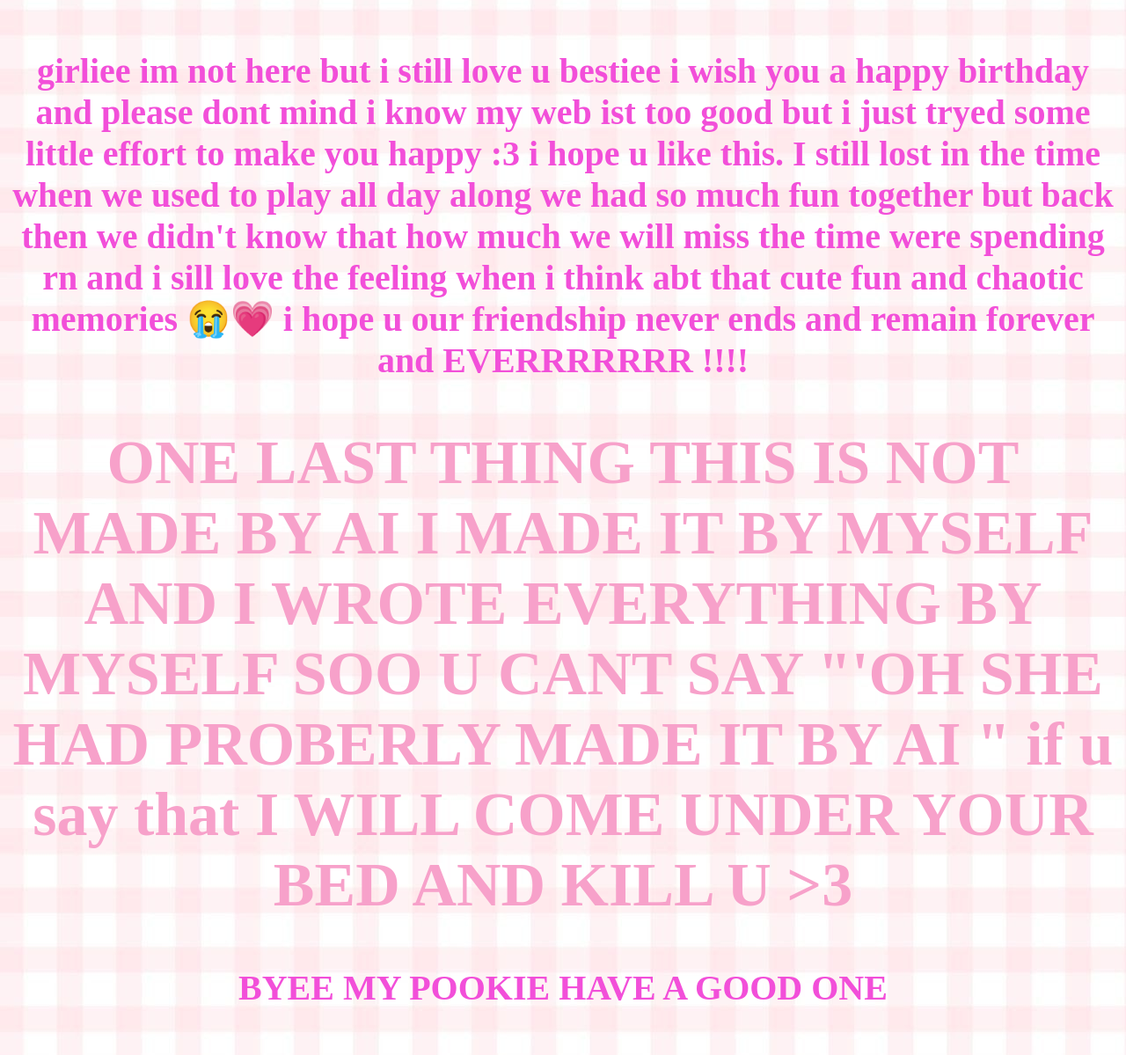
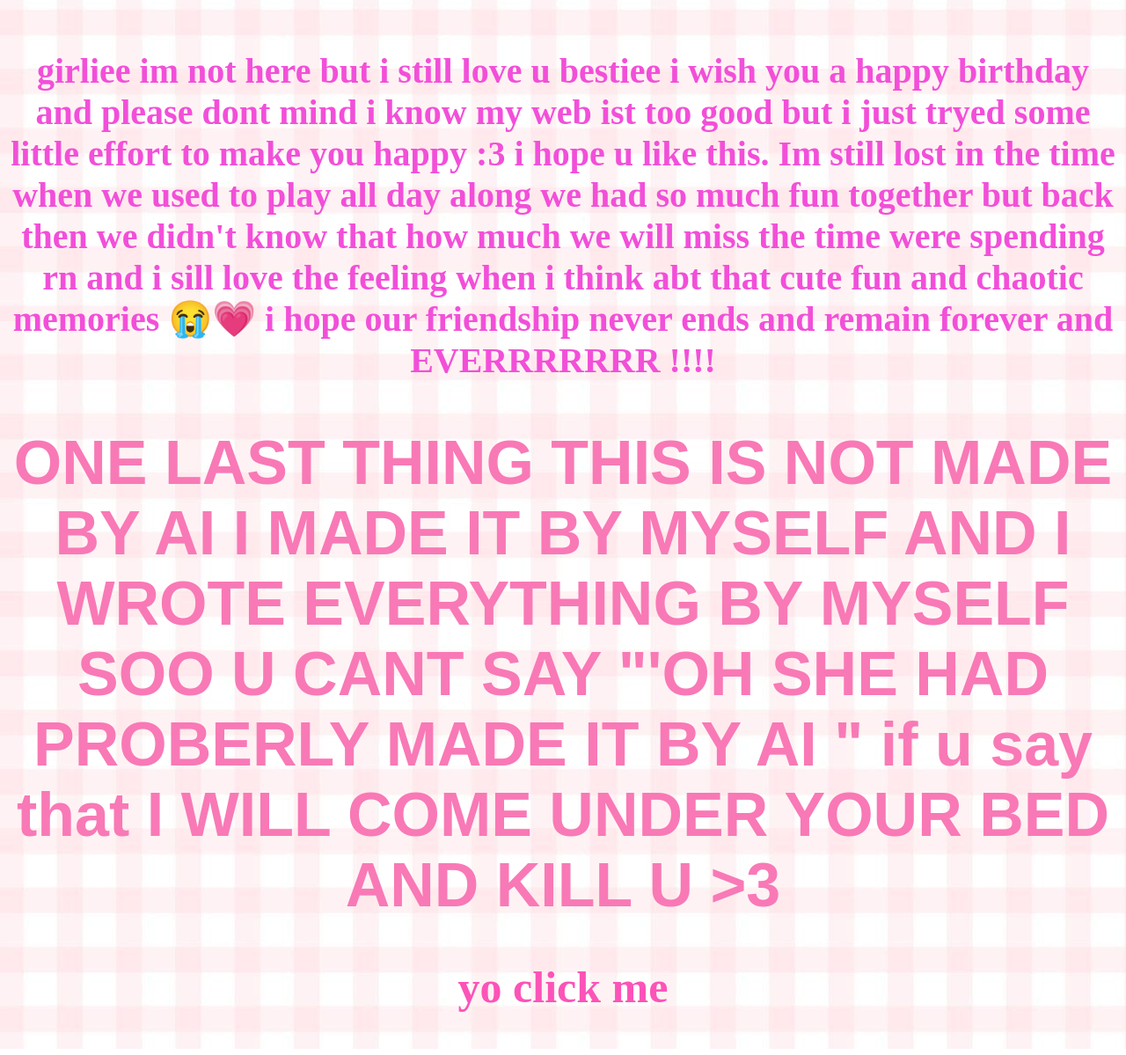
Before and after one commit to momnammm/Paro, a plain HTML site: page index.html in a window 1280 px wide. Shown: the part 835-2034 px from the top of the page at 88% size. Drawn offline with Linux system fonts and the light colour scheme.

Commit message:
tying to make a button

```diff
--- a/index.html
+++ b/index.html
@@ -21,17 +21,16 @@
     </h3>
     <h4>    girliee im not here but i still love u bestiee i wish you a happy birthday and please dont mind i know my web ist too good
         but i just tryed some little effort to make you happy :3
-        i hope u like this. I still lost in the time when we used to play all day along we had so much fun together
+        i hope u like this. Im still lost in the time when we used to play all day along we had so much fun together
         but back then we didn't know that how much we will miss the time were spending rn
         and i sill love the feeling when i think abt that cute fun and chaotic memories 😭💗
-        i hope u our friendship never ends and remain forever and EVERRRRRRR !!!!
+        i hope our friendship never ends and remain forever and EVERRRRRRR !!!!
     </h4>
     <h1>   ONE LAST THING THIS IS NOT MADE BY AI I MADE IT BY MYSELF AND I WROTE EVERYTHING BY MYSELF SOO U CANT SAY "'OH SHE HAD PROBERLY MADE IT BY AI
         "
         if u say that I WILL COME UNDER YOUR BED AND KILL U >3
 
     </h1>
-    <h4>BYEE MY POOKIE HAVE A GOOD ONE   </h4>
-
+<div class="bts"><h2>yo click me</h2></div>
 
 </body>
--- a/style.css
+++ b/style.css
@@ -1,7 +1,8 @@
 h1{
-    color: rgb(247, 161, 202);
+    color: rgb(248, 121, 182);
     text-align: center;
     font-size:70px ;
+    font-family: Arial, Helvetica, sans-serif;
 }
 h2{
 color: rgb(252, 83, 184);
@@ -21,3 +22,7 @@ font-size: 40px;
 body{
     background-image: url(pinkyy\ old\ vibe.jpg)
 }
+.bts{
+    border:3px ;
+    font-size:3px ;
+}
```
